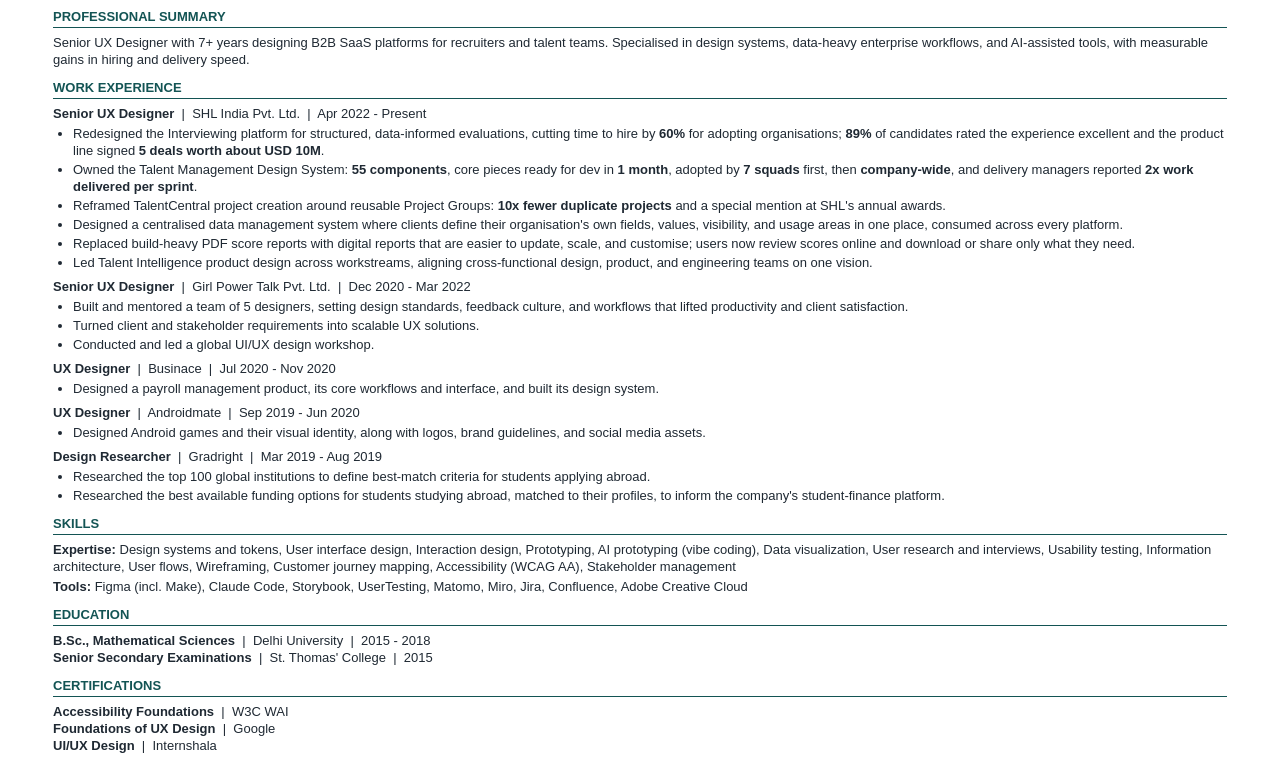
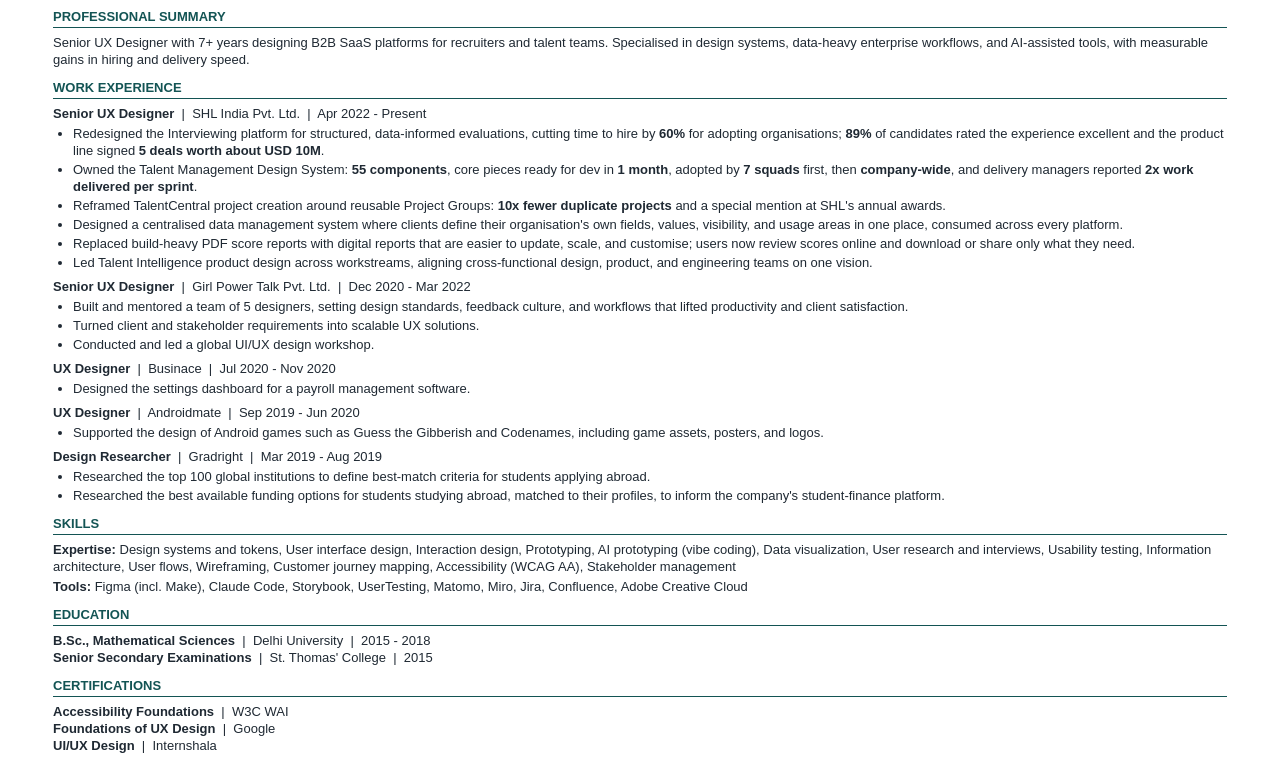
Before and after one commit to pranvid/PranviDandriyal, a plain HTML site: page resume-draft/resume-draft.html in a window 1280 px wide. Shown: the part 125-895 px from the top of the page. Drawn offline with Linux system fonts and the light colour scheme.

Commit message:
Draft resume: correct Businace and Androidmate descriptions
Co-Authored-By: Claude Sonnet 5.5 <noreply@anthropic.com>
Claude-Session: https://claude.ai/code/session_01VhJ6E1GjGkjRadnE3Sy3J2

```diff
--- a/resume-draft/resume-draft.html
+++ b/resume-draft/resume-draft.html
@@ -60,14 +60,14 @@
   <div class="job">
     <p class="job-head">UX Designer <span>&nbsp;|&nbsp; Businace &nbsp;|&nbsp; Jul 2020 - Nov 2020</span></p>
     <ul>
-      <li>Designed a payroll management product, its core workflows and interface, and built its design system.</li>
+      <li>Designed the settings dashboard for a payroll management software.</li>
     </ul>
   </div>
 
   <div class="job">
     <p class="job-head">UX Designer <span>&nbsp;|&nbsp; Androidmate &nbsp;|&nbsp; Sep 2019 - Jun 2020</span></p>
     <ul>
-      <li>Designed Android games and their visual identity, along with logos, brand guidelines, and social media assets.</li>
+      <li>Supported the design of Android games such as Guess the Gibberish and Codenames, including game assets, posters, and logos.</li>
     </ul>
   </div>
 
```
Also changed, not shown: 1 other file.
